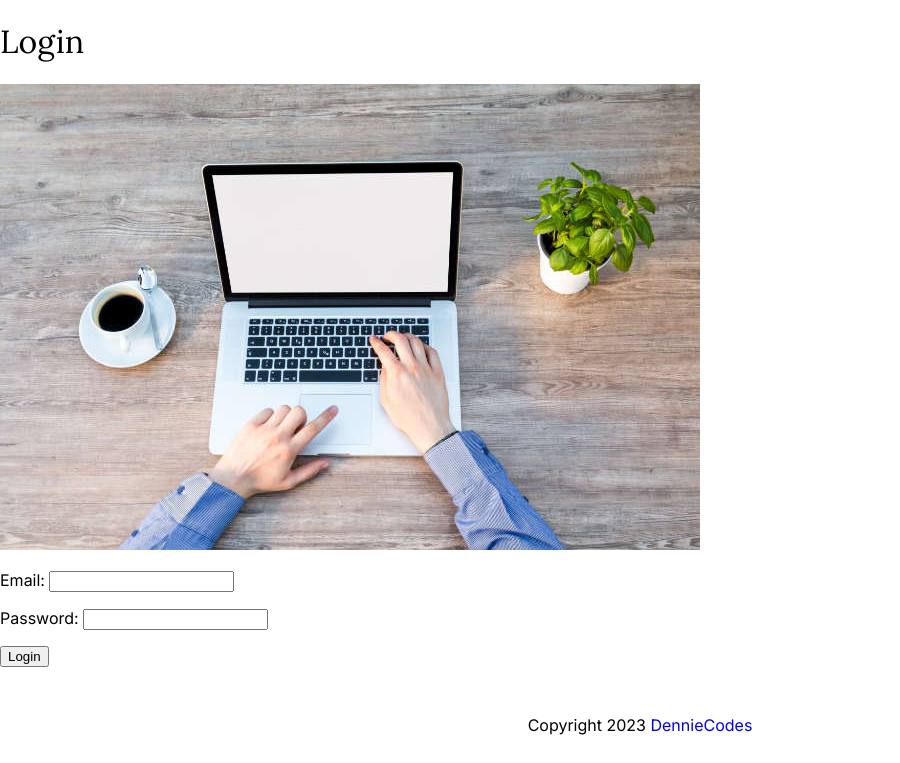
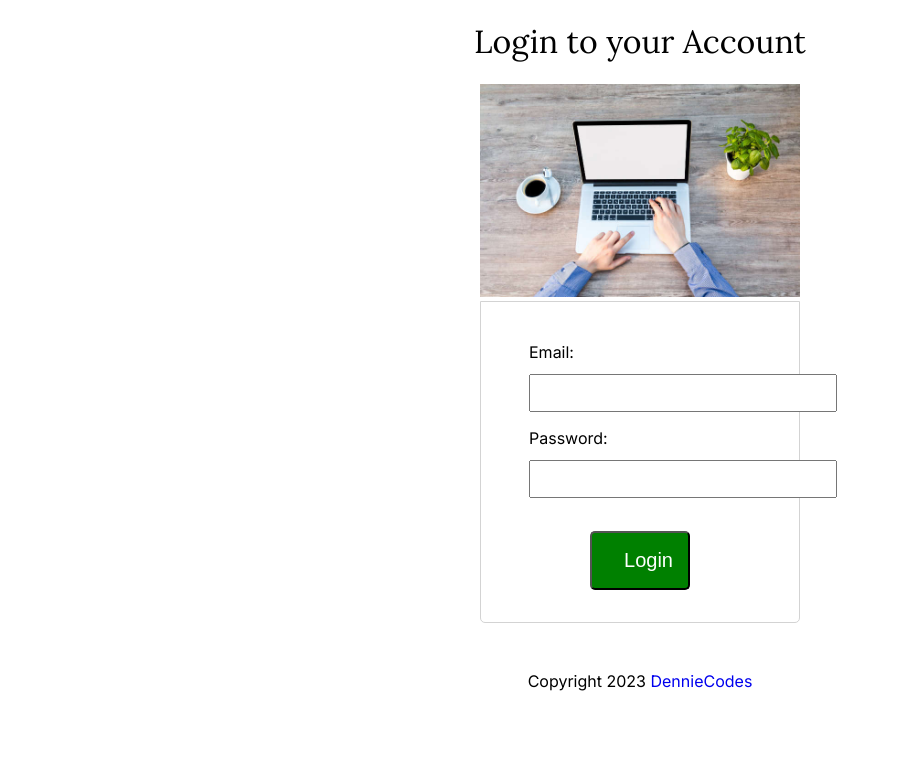
Before and after one commit to DennieCodes/jobfindr, a Django app: page /accounts/login/ in a window 1280 px wide. Shown: the part 112-875 px from the top of the page, without its empty margins (0-900 px from the left). After the commit the page ends 803 px from the top, so only its background shows below. Run offline with Django 4.2, Linux system fonts and the light colour scheme.

Commit message:
Styled and set layout for login page

```diff
--- a/accounts/static/css/login.css
+++ b/accounts/static/css/login.css
@@ -0,0 +1,54 @@
+.container {
+  display: flex;
+  flex-direction: column;
+  align-items: center;
+}
+
+.image-container {
+  width: 25%;
+
+  & img {
+    width: 100%;
+  }
+}
+
+.form-container {
+  box-sizing: border-box;
+  width: 25%;
+  border: 1px solid lightgray;
+  border-bottom-left-radius: 5px;
+  border-bottom-right-radius: 5px;
+  padding: 2em 3em;
+
+  & form {
+    display: flex;
+    flex-direction: column;
+  }
+
+  & p {
+    margin: .5em 0;
+  }
+
+  & label {
+    display: inline-block;
+    height: 2em;
+    width: 85px;
+  }
+
+  & input {
+    line-height: 2rem;
+    width: 300px;
+    font-size: 1rem;
+  }
+
+  & button {
+    background-color: green;
+    font-size: 1.25rem;
+    color: white;
+    align-self: center;
+    margin-top: 1.25em;
+    width: 45%;
+    padding: 1rem 2rem;
+    border-radius: 5px;
+  }
+}
--- a/accounts/templates/accounts/login.html
+++ b/accounts/templates/accounts/login.html
@@ -8,8 +8,8 @@
 {% block content %}
 <main>
   <div class="container">
-    <h1>Login</h1>
-    <div class="image">
+    <h1>Login to your Account</h1>
+    <div class="image-container">
       <img src="{% static '/images/pexels-pixabay-461064-web.jpg' %}" alt="An overview of a man with his hands on a computer">
     </div>
 
```
